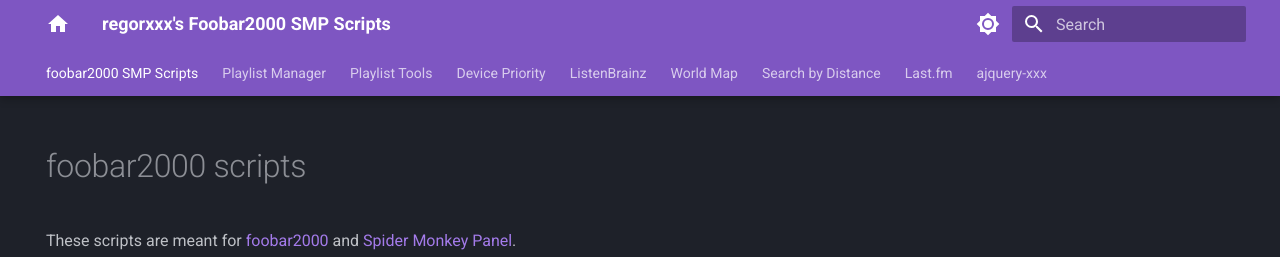
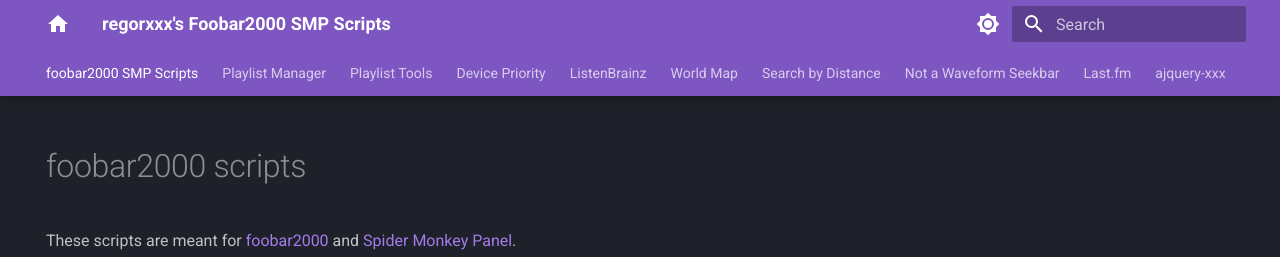
Before and after one commit to regorxxx/foobar2000-SMP.github.io, an MkDocs documentation site: the page built from docs/index.md, in a window 1280 px wide. Shown: the top 257 px of the page. Built offline with MkDocs 1.6.1 and Material for MkDocs 9.7.7, drawn with Linux system fonts in a browser that asks for light colours.

Commit message:
Add Not a Waveform SMP.

```diff
--- a/mkdocs.yml
+++ b/mkdocs.yml
@@ -46,5 +46,6 @@
   - ListenBrainz: scripts/listenbrainz-smp.md
   - World Map: scripts/world-map-smp.md
   - Search by Distance: scripts/search-by-distance-smp.md
+  - Not a Waveform Seekbar: scripts/not-a-waveform-seekbar-smp.md
   - Last.fm: scripts/lastfm-smp.md
   - ajquery-xxx: others/ajquery-xxx.md
```
